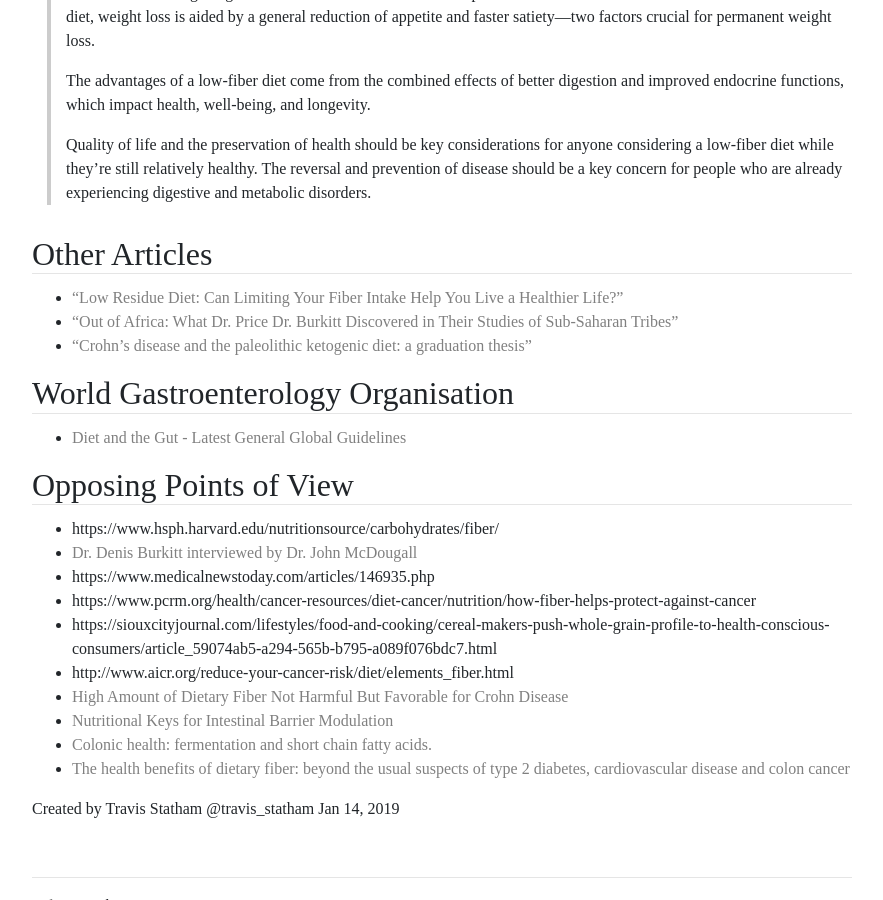
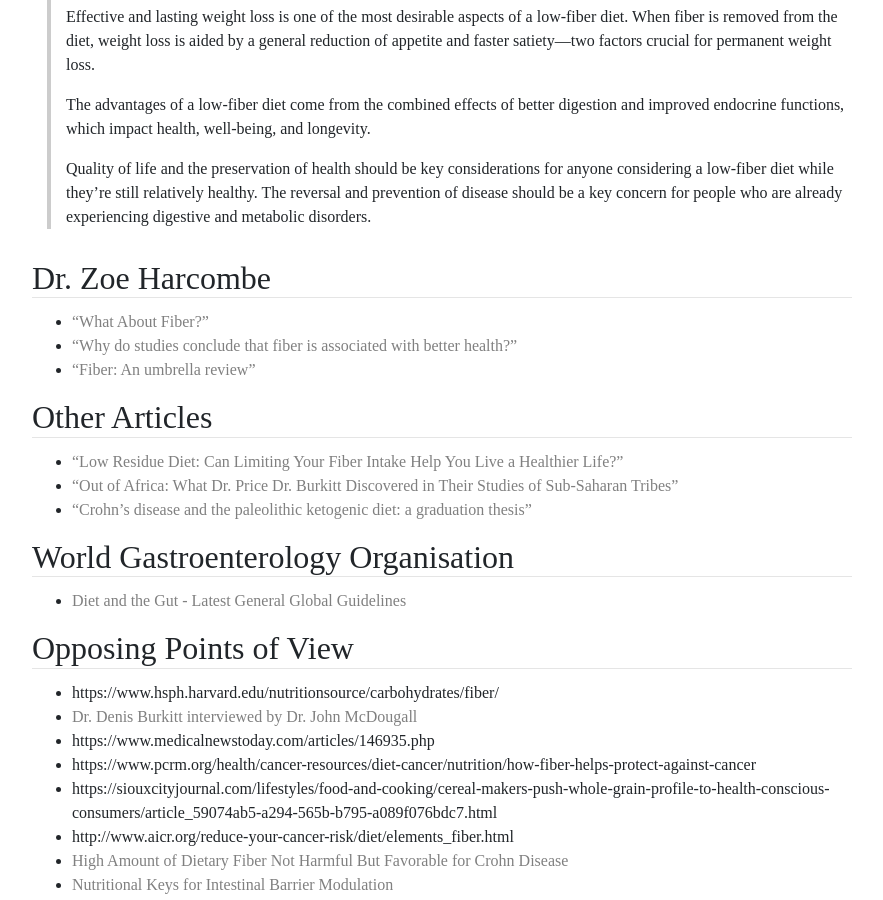
Before and after one commit to bitstein/justmeat.co, a Jekyll site: the page built from wiki/pages/fiber.md, in a window 1280 px wide and 900 px high, scrolled down 23120 px. Shown: the whole window, without its empty margins (198-1081 px from the left). Built offline with Jekyll 4.4.1, drawn with Linux system fonts in a browser that asks for light colours; nearby versions of some CDN libraries; some web fonts are replaced.

Commit message:
Fiber Wiki Addition

```diff
--- a/wiki/pages/fiber.md
+++ b/wiki/pages/fiber.md
@@ -595,6 +595,12 @@ A low-fiber diet reduces the chances of the digestive system getting struck by c
 >
 > Quality of life and the preservation of health should be key considerations for anyone considering a low-fiber diet while they’re still relatively healthy. The reversal and prevention of disease should be a key concern for people who are already experiencing digestive and metabolic disorders.
 
+## Dr. Zoe Harcombe
+
+* [“What About Fiber?”](https://www.youtube.com/watch?v=4KrmpK_Lckg)
+* ["Why do studies conclude that fiber is associated with better health?"](http://www.zoeharcombe.com/2019/01/why-do-studies-conclude-that-fiber-is-associated-with-better-health/)
+* ["Fiber: An umbrella review"](http://www.zoeharcombe.com/2018/10/fiber-an-umbrella-review/)
+
 ## Other Articles
 
 * [“Low Residue Diet: Can Limiting Your Fiber Intake Help You Live a Healthier Life?”](https://legionathletics.com/low-residue-diet/)
```
